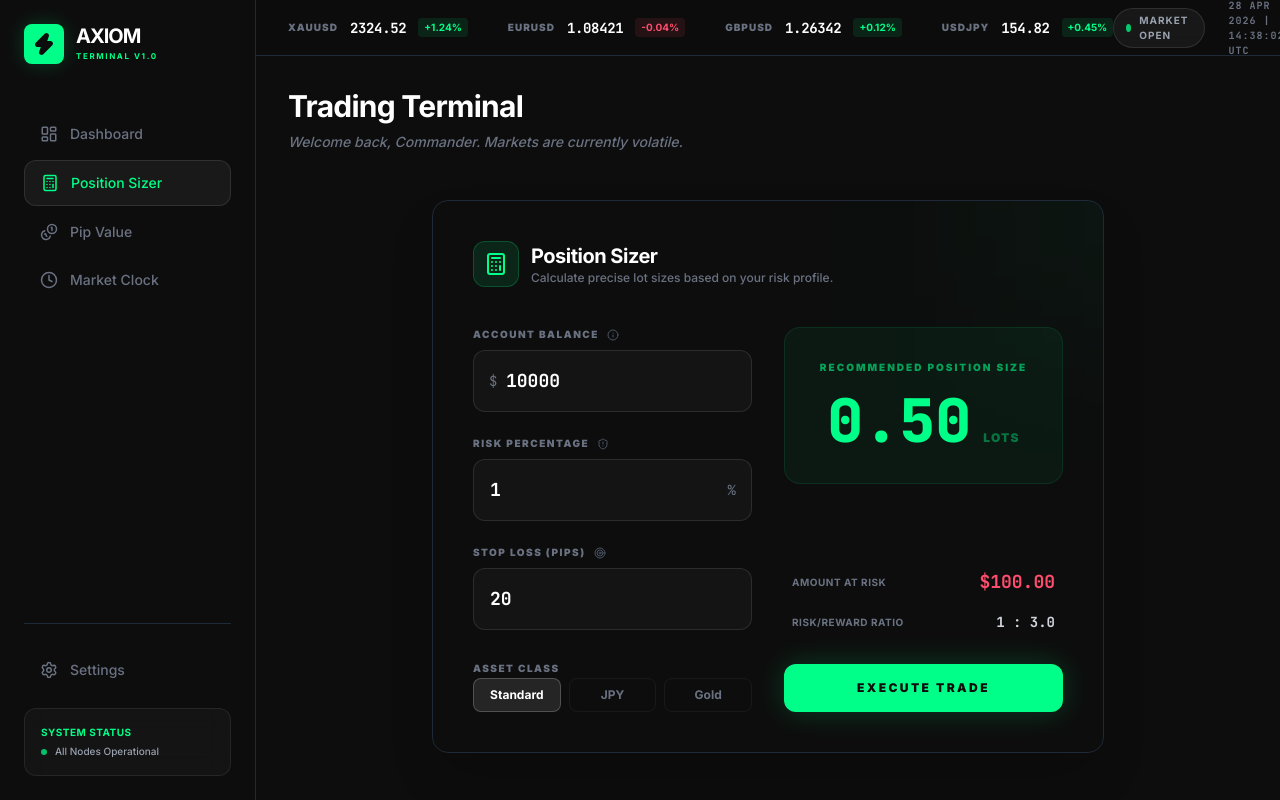
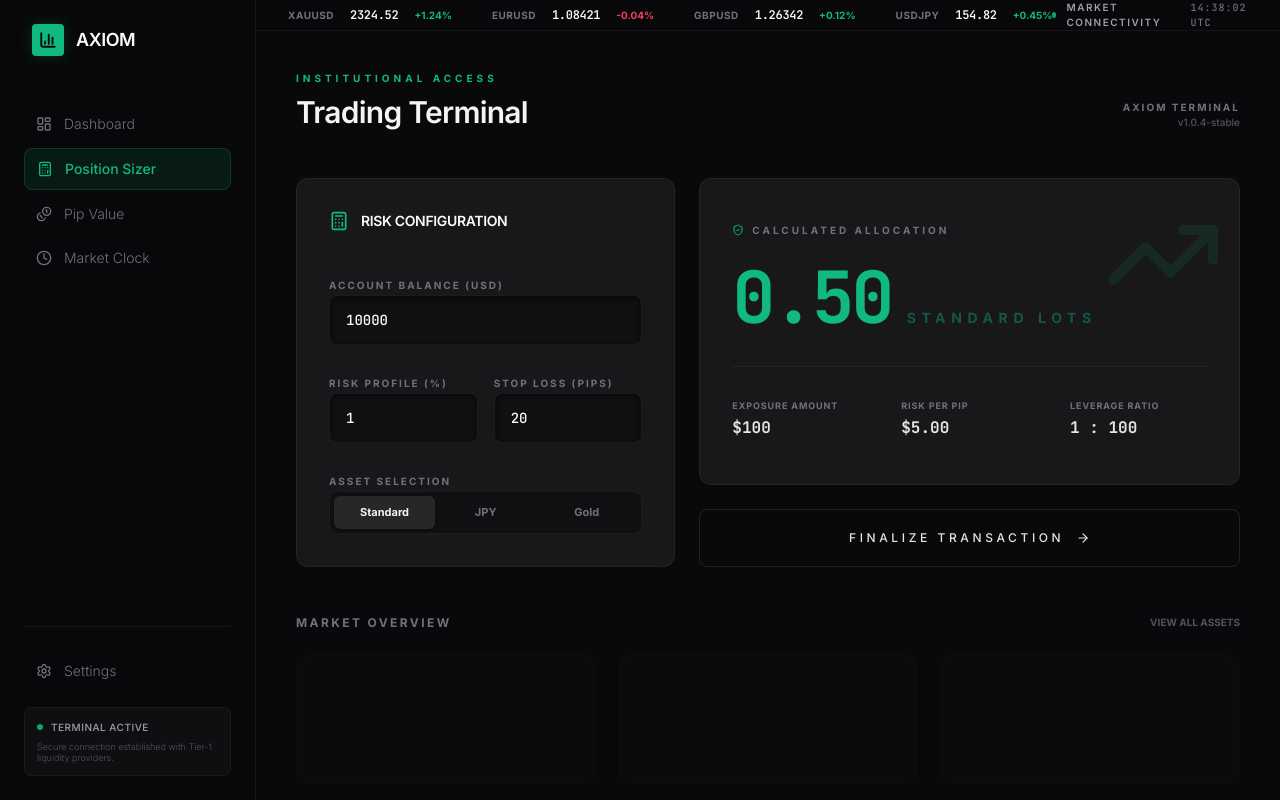
Before and after one commit to Ramelio-bot/Axiom, a Next.js app: page / in a window 1280 px wide. Built offline with nearby package versions, Linux system fonts and the light colour scheme.

Commit message:
design: complete overhaul to Premium Fintech Terminal aesthetic

```diff
--- a/src/app/globals.css
+++ b/src/app/globals.css
@@ -1,58 +1,76 @@
 @import "tailwindcss";
 
 :root {
-  --background: #0D0D0D;
-  --foreground: #FFFFFF;
-  --obsidian: #0D0D0D;
-  --neon-mint: #00FF88;
-  --soft-rose: #FF4D6D;
-  --border-muted: #1F2937;
+  --background: #09090b; /* Zinc-950 */
+  --foreground: #fafafa;
+  --emerald: #10b981;
+  --soft-rose: #f43f5e;
+  --slate-900: #0f172a;
+  --zinc-900: #18181b;
+  --border-ultra-thin: rgba(255, 255, 255, 0.05);
 }
 
 @theme inline {
   --color-background: var(--background);
   --color-foreground: var(--foreground);
-  --color-obsidian: var(--obsidian);
-  --color-neon-mint: var(--neon-mint);
+  --color-emerald: var(--emerald);
   --color-soft-rose: var(--soft-rose);
-  --color-border-muted: var(--border-muted);
+  --color-slate-900: var(--slate-900);
+  --color-zinc-900: var(--zinc-900);
+  --color-border-thin: var(--border-ultra-thin);
 
   --font-inter: var(--font-inter);
   --font-mono: var(--font-jetbrains-mono);
 
-  --backdrop-blur-glass: 12px;
+  --backdrop-blur-terminal: 24px;
 }
 
 body {
   background-color: var(--background);
   color: var(--foreground);
   font-family: var(--font-inter), sans-serif;
+  font-weight: 300; /* Light by default */
 }
 
-.glass-card {
-  background: rgba(255, 255, 255, 0.03);
-  backdrop-filter: blur(12px);
-  border: 1px solid rgba(255, 255, 255, 0.08);
+.terminal-card {
+  background-color: var(--zinc-900);
+  backdrop-filter: blur(24px);
+  border: 1px solid var(--border-ultra-thin);
   border-radius: 12px;
 }
 
+.input-inner-shadow {
+  box-shadow: inset 0 2px 4px 0 rgba(0, 0, 0, 0.5);
+}
+
 .pulsing-dot {
-  width: 8px;
-  height: 8px;
-  background-color: var(--neon-mint);
+  width: 6px;
+  height: 6px;
+  background-color: var(--emerald);
   border-radius: 50%;
-  box-shadow: 0 0 0 0 rgba(0, 255, 136, 0.7);
-  animation: pulse 1.5s infinite;
+  box-shadow: 0 0 0 0 rgba(16, 185, 129, 0.4);
+  animation: pulse 2s infinite;
 }
 
 @keyframes pulse {
   0% {
-    box-shadow: 0 0 0 0 rgba(0, 255, 136, 0.7);
+    box-shadow: 0 0 0 0 rgba(16, 185, 129, 0.4);
   }
   70% {
-    box-shadow: 0 0 0 10px rgba(0, 255, 136, 0);
+    box-shadow: 0 0 0 8px rgba(16, 185, 129, 0);
   }
   100% {
-    box-shadow: 0 0 0 0 rgba(0, 255, 136, 0);
+    box-shadow: 0 0 0 0 rgba(16, 185, 129, 0);
   }
 }
+
+.custom-scrollbar::-webkit-scrollbar {
+  width: 4px;
+}
+.custom-scrollbar::-webkit-scrollbar-track {
+  background: transparent;
+}
+.custom-scrollbar::-webkit-scrollbar-thumb {
+  background: var(--border-ultra-thin);
+  border-radius: 10px;
+}
--- a/src/app/page.tsx
+++ b/src/app/page.tsx
@@ -4,50 +4,54 @@
 
 export default function Home() {
   return (
-    <div className="flex h-screen overflow-hidden bg-obsidian text-white">
-      {/* Sidebar - Fixed on the left */}
+    <div className="flex h-screen overflow-hidden bg-background text-foreground font-inter">
+      {/* Sidebar */}
       <Sidebar />
 
-      {/* Main Content Area */}
-      <div className="flex-1 flex flex-col min-w-0 overflow-y-auto">
-        {/* Top Price Bar */}
+      {/* Main Content */}
+      <div className="flex-1 flex flex-col min-w-0 overflow-y-auto custom-scrollbar">
         <PriceBar />
 
-        {/* Dynamic Page Content */}
-        <main className="flex-1 p-8">
-          <div className="max-w-6xl mx-auto">
-            <div className="mb-12">
-              <h1 className="text-3xl font-bold tracking-tight mb-2">Trading Terminal</h1>
-              <p className="text-gray-500 font-medium italic text-sm">Welcome back, Commander. Markets are currently volatile.</p>
+        <main className="flex-1 p-10 max-w-7xl mx-auto w-full">
+          <header className="mb-12 flex items-end justify-between">
+            <div>
+              <p className="text-[10px] font-bold text-emerald uppercase tracking-[0.4em] mb-2">Institutional Access</p>
+              <h1 className="text-3xl font-semibold tracking-tight text-zinc-100">Trading Terminal</h1>
             </div>
+            <div className="text-right">
+              <p className="text-[10px] font-bold text-zinc-500 uppercase tracking-[0.2em]">Axiom Terminal</p>
+              <p className="text-[10px] text-zinc-600 font-medium">v1.0.4-stable</p>
+            </div>
+          </header>
 
-            {/* Position Sizer Tool */}
-            <PositionSizer />
+          <PositionSizer />
 
-            {/* Placeholder for other components */}
-            <div className="grid grid-cols-1 md:grid-cols-2 gap-6 mt-12 opacity-30 pointer-events-none">
-              <div className="h-48 glass-card border-border-muted p-6">
-                <div className="w-1/3 h-4 bg-white/10 rounded mb-4" />
-                <div className="w-full h-24 bg-white/5 rounded" />
-              </div>
-              <div className="h-48 glass-card border-border-muted p-6">
-                <div className="w-1/3 h-4 bg-white/10 rounded mb-4" />
-                <div className="w-full h-24 bg-white/5 rounded" />
-              </div>
+          {/* Dashboard Preview Section (Locked/Placeholder) */}
+          <section className="mt-12">
+            <div className="flex items-center justify-between mb-6">
+              <h3 className="text-xs font-bold uppercase tracking-[0.2em] text-zinc-500">Market Overview</h3>
+              <span className="text-[10px] text-zinc-600 font-bold uppercase cursor-not-allowed">View All Assets</span>
             </div>
-          </div>
+            <div className="grid grid-cols-1 md:grid-cols-3 gap-6 opacity-20 grayscale pointer-events-none">
+              {[1, 2, 3].map((i) => (
+                <div key={i} className="h-32 terminal-card border-dashed" />
+              ))}
+            </div>
+          </section>
         </main>
 
-        {/* Footer info bar */}
-        <div className="h-8 border-t border-border-muted bg-obsidian flex items-center px-8 justify-between">
-          <div className="flex items-center gap-4">
-            <span className="text-[9px] font-bold text-gray-600 uppercase tracking-widest">Connectivity: <span className="text-neon-mint">Excellent</span></span>
-            <span className="text-[9px] font-bold text-gray-600 uppercase tracking-widest">Latency: <span className="text-neon-mint">12ms</span></span>
+        <footer className="h-10 border-t border-border-thin bg-background/50 flex items-center px-8 justify-between">
+          <div className="flex items-center gap-6">
+            <div className="flex items-center gap-2">
+              <div className="w-1 h-1 rounded-full bg-emerald" />
+              <span className="text-[9px] font-bold text-zinc-500 uppercase tracking-widest">System Online</span>
+            </div>
+            <span className="text-[9px] font-bold text-zinc-600 uppercase tracking-widest">Latency: 12ms</span>
           </div>
-          <div className="text-[9px] font-bold text-gray-600 uppercase tracking-widest">
+          <div className="text-[9px] font-bold text-zinc-600 uppercase tracking-widest">
             Axiom Intelligence Systems © 2026
           </div>
-        </div>
+        </footer>
       </div>
     </div>
   );
--- a/src/components/PositionSizer.tsx
+++ b/src/components/PositionSizer.tsx
@@ -1,7 +1,7 @@
 "use client";
 
 import React, { useState, useEffect } from "react";
-import { Info, Calculator, Target, ShieldAlert } from "lucide-react";
+import { Info, Calculator, Target, ShieldCheck, ArrowRight, TrendingUp } from "lucide-react";
 import { motion } from "framer-motion";
 
 export default function PositionSizer() {
@@ -16,12 +16,9 @@
     const rsk = parseFloat(risk) || 0;
     const sl = parseFloat(stopLoss) || 0;
 
-    // Logic: (Balance * (Risk/100)) / (StopLossPips * PipValue)
-    // Standard Lot = 100,000 units. Pip Value for 1.0 lot is typically $10 for 5-decimal pairs.
     let pipValue = 10;
-
-    if (asset === "JPY") pipValue = 10; // Simple approximation for standard 1.0 lot
-    if (asset === "Gold") pipValue = 10; // XAUUSD standard lot (100oz), 1 pip (0.10) = $10
+    if (asset === "JPY") pipValue = 10;
+    if (asset === "Gold") pipValue = 10;
 
     if (sl > 0 && bal > 0) {
       const riskAmount = bal * (rsk / 100);
@@ -33,82 +30,63 @@
   }, [balance, risk, stopLoss, asset]);
 
   return (
-    <motion.div
-      initial={{ opacity: 0, y: 20 }}
-      animate={{ opacity: 1, y: 0 }}
-      className="max-w-2xl mx-auto mt-12 p-10 bg-obsidian border border-border-muted rounded-2xl shadow-2xl relative overflow-hidden"
-    >
-      {/* Decorative gradient blur */}
-      <div className="absolute top-0 right-0 w-64 h-64 bg-neon-mint/5 blur-[100px] -mr-32 -mt-32" />
+    <div className="grid grid-cols-1 lg:grid-cols-12 gap-6 mt-8">
+      {/* Left Column: Input Form */}
+      <motion.div
+        initial={{ opacity: 0, x: -20 }}
+        animate={{ opacity: 1, x: 0 }}
+        className="lg:col-span-5 p-8 terminal-card"
+      >
+        <div className="flex items-center gap-3 mb-10">
+          <Calculator className="text-emerald" size={20} />
+          <h2 className="text-sm font-semibold tracking-tight uppercase">Risk Configuration</h2>
+        </div>
 
-      <div className="flex items-center gap-3 mb-10 relative z-10">
-        <div className="p-2.5 bg-neon-mint/10 rounded-xl border border-neon-mint/20">
-          <Calculator className="text-neon-mint" size={24} />
-        </div>
-        <div>
-          <h2 className="text-xl font-bold tracking-tight">Position Sizer</h2>
-          <p className="text-xs text-gray-500 font-medium">Calculate precise lot sizes based on your risk profile.</p>
-        </div>
-      </div>
-
-      <div className="grid grid-cols-1 md:grid-cols-2 gap-8 relative z-10">
         <div className="space-y-6">
           <div className="space-y-2">
-            <label className="text-[10px] font-black uppercase tracking-[0.15em] text-gray-500 flex items-center gap-2">
-              Account Balance <Info size={12} className="text-gray-600" />
-            </label>
+            <label className="text-[10px] font-bold uppercase tracking-[0.2em] text-zinc-500">Account Balance (USD)</label>
             <div className="relative group">
-              <span className="absolute left-4 top-1/2 -translate-y-1/2 text-gray-500 font-mono text-sm group-focus-within:text-neon-mint transition-colors">$</span>
               <input
                 type="number"
                 value={balance}
                 onChange={(e) => setBalance(e.target.value)}
-                className="w-full bg-white/[0.03] border border-white/10 rounded-xl px-8 py-4 font-mono text-lg font-bold focus:outline-none focus:border-neon-mint/50 focus:bg-white/[0.05] transition-all"
-                placeholder="0.00"
+                className="w-full bg-zinc-950/50 border border-white/5 rounded-lg px-4 py-3.5 font-mono text-sm font-medium focus:outline-none focus:border-emerald/30 transition-all input-inner-shadow tabular-nums"
+              />
+            </div>
+          </div>
+
+          <div className="grid grid-cols-2 gap-4">
+            <div className="space-y-2">
+              <label className="text-[10px] font-bold uppercase tracking-[0.2em] text-zinc-500">Risk Profile (%)</label>
+              <input
+                type="number"
+                value={risk}
+                onChange={(e) => setRisk(e.target.value)}
+                className="w-full bg-zinc-950/50 border border-white/5 rounded-lg px-4 py-3.5 font-mono text-sm font-medium focus:outline-none focus:border-emerald/30 transition-all input-inner-shadow tabular-nums"
+              />
+            </div>
+            <div className="space-y-2">
+              <label className="text-[10px] font-bold uppercase tracking-[0.2em] text-zinc-500">Stop Loss (Pips)</label>
+              <input
+                type="number"
+                value={stopLoss}
+                onChange={(e) => setStopLoss(e.target.value)}
+                className="w-full bg-zinc-950/50 border border-white/5 rounded-lg px-4 py-3.5 font-mono text-sm font-medium focus:outline-none focus:border-emerald/30 transition-all input-inner-shadow tabular-nums"
               />
             </div>
           </div>
 
           <div className="space-y-2">
-            <label className="text-[10px] font-black uppercase tracking-[0.15em] text-gray-500 flex items-center gap-2">
-              Risk Percentage <ShieldAlert size={12} className="text-gray-600" />
-            </label>
-            <div className="relative group">
-              <span className="absolute right-4 top-1/2 -translate-y-1/2 text-gray-500 font-mono text-sm group-focus-within:text-neon-mint transition-colors">%</span>
-              <input
-                type="number"
-                value={risk}
-                onChange={(e) => setRisk(e.target.value)}
-                className="w-full bg-white/[0.03] border border-white/10 rounded-xl px-4 py-4 font-mono text-lg font-bold focus:outline-none focus:border-neon-mint/50 focus:bg-white/[0.05] transition-all"
-                placeholder="1.0"
-              />
-            </div>
-          </div>
-
-          <div className="space-y-2">
-            <label className="text-[10px] font-black uppercase tracking-[0.15em] text-gray-500 flex items-center gap-2">
-              Stop Loss (Pips) <Target size={12} className="text-gray-600" />
-            </label>
-            <input
-              type="number"
-              value={stopLoss}
-              onChange={(e) => setStopLoss(e.target.value)}
-              className="w-full bg-white/[0.03] border border-white/10 rounded-xl px-4 py-4 font-mono text-lg font-bold focus:outline-none focus:border-neon-mint/50 focus:bg-white/[0.05] transition-all"
-              placeholder="20"
-            />
-          </div>
-
-          <div className="space-y-2">
-            <label className="text-[10px] font-black uppercase tracking-[0.15em] text-gray-500">Asset Class</label>
-            <div className="flex gap-2">
+            <label className="text-[10px] font-bold uppercase tracking-[0.2em] text-zinc-500">Asset Selection</label>
+            <div className="flex p-1 bg-zinc-950/50 border border-white/5 rounded-lg">
               {["Standard", "JPY", "Gold"].map((type) => (
                 <button
                   key={type}
                   onClick={() => setAsset(type)}
-                  className={`flex-1 py-2 rounded-lg text-xs font-bold transition-all border ${
+                  className={`flex-1 py-2 rounded-md text-[11px] font-bold transition-all ${
                     asset === type
-                      ? "bg-white/10 border-white/20 text-white"
-                      : "bg-transparent border-white/5 text-gray-500 hover:bg-white/5"
+                      ? "bg-zinc-800 text-zinc-100 shadow-sm"
+                      : "text-zinc-500 hover:text-zinc-300"
                   }`}
                 >
                   {type}
@@ -117,36 +95,56 @@
             </div>
           </div>
         </div>
+      </motion.div>
 
-        <div className="flex flex-col justify-between">
-          <div className="p-8 rounded-2xl bg-neon-mint/5 border border-neon-mint/10 flex flex-col items-center justify-center text-center relative overflow-hidden group">
-            <div className="absolute inset-0 bg-neon-mint/5 opacity-0 group-hover:opacity-100 transition-opacity" />
-            <p className="text-[10px] font-black uppercase tracking-[0.2em] text-neon-mint/60 mb-4 relative z-10">Recommended Position Size</p>
-            <div className="flex items-baseline gap-3 relative z-10">
-              <span className="text-6xl font-mono font-black text-neon-mint tabular-nums">
+      {/* Right Column: Visualization & Results */}
+      <motion.div
+        initial={{ opacity: 0, x: 20 }}
+        animate={{ opacity: 1, x: 0 }}
+        className="lg:col-span-7 flex flex-col gap-6"
+      >
+        <div className="p-8 terminal-card flex-1 flex flex-col justify-center relative overflow-hidden">
+          <div className="absolute top-0 right-0 p-4 opacity-10">
+            <TrendingUp size={120} className="text-emerald" />
+          </div>
+
+          <div className="relative z-10 text-center lg:text-left">
+            <p className="text-[10px] font-bold uppercase tracking-[0.3em] text-zinc-500 mb-6 flex items-center justify-center lg:justify-start gap-2">
+              <ShieldCheck size={12} className="text-emerald" /> Calculated Allocation
+            </p>
+            <div className="flex flex-col lg:flex-row lg:items-baseline gap-2 lg:gap-4 mb-8">
+              <span className="text-7xl font-mono font-bold text-emerald tracking-tighter tabular-nums">
                 {lotSize.toFixed(2)}
               </span>
-              <span className="text-xs font-black text-neon-mint/40 tracking-widest">LOTS</span>
+              <span className="text-sm font-bold text-emerald/40 tracking-[0.4em] uppercase">Standard Lots</span>
+            </div>
+
+            <div className="grid grid-cols-2 lg:grid-cols-3 gap-8 pt-8 border-t border-white/5">
+              <div>
+                <p className="text-[9px] font-bold text-zinc-500 uppercase tracking-widest mb-1">Exposure Amount</p>
+                <p className="font-mono text-base font-bold text-zinc-200 tabular-nums">
+                  ${(parseFloat(balance) * (parseFloat(risk) / 100)).toLocaleString()}
+                </p>
+              </div>
+              <div>
+                <p className="text-[9px] font-bold text-zinc-500 uppercase tracking-widest mb-1">Risk per Pip</p>
+                <p className="font-mono text-base font-bold text-zinc-200 tabular-nums">
+                  ${((parseFloat(balance) * (parseFloat(risk) / 100)) / (parseFloat(stopLoss) || 1)).toFixed(2)}
+                </p>
+              </div>
+              <div className="hidden lg:block">
+                <p className="text-[9px] font-bold text-zinc-500 uppercase tracking-widest mb-1">Leverage Ratio</p>
+                <p className="font-mono text-base font-bold text-zinc-200 tabular-nums">1 : 100</p>
+              </div>
             </div>
           </div>
+        </div>
 
-          <div className="mt-8 space-y-4">
-            <div className="flex justify-between items-center px-2">
-              <span className="text-[10px] font-bold text-gray-500 uppercase tracking-wider">Amount at Risk</span>
-              <span className="font-mono text-lg font-bold text-soft-rose">
-                ${(parseFloat(balance) * (parseFloat(risk) / 100)).toFixed(2)}
-              </span>
-            </div>
-            <div className="flex justify-between items-center px-2">
-              <span className="text-[10px] font-bold text-gray-500 uppercase tracking-wider">Risk/Reward Ratio</span>
-              <span className="font-mono text-sm font-bold text-gray-300">1 : 3.0</span>
-            </div>
-            <button className="w-full bg-neon-mint text-obsidian font-black text-xs uppercase tracking-[0.2em] py-4 rounded-xl shadow-[0_0_30px_rgba(0,255,136,0.2)] hover:shadow-[0_0_40px_rgba(0,255,136,0.3)] hover:-translate-y-0.5 transition-all active:translate-y-0 mt-4">
-              Execute Trade
-            </button>
-          </div>
-        </div>
-      </div>
-    </motion.div>
+        <button className="w-full bg-transparent border border-white/10 hover:border-white/30 text-zinc-200 font-medium text-xs uppercase tracking-[0.3em] py-5 rounded-lg transition-all flex items-center justify-center gap-3 group">
+          Finalize Transaction
+          <ArrowRight size={14} className="group-hover:translate-x-1 transition-transform" />
+        </button>
+      </motion.div>
+    </div>
   );
 }
--- a/src/components/PriceBar.tsx
+++ b/src/components/PriceBar.tsx
@@ -1,7 +1,6 @@
 "use client";
 
 import React from "react";
-import { motion } from "framer-motion";
 
 const assets = [
   { name: "XAUUSD", price: "2324.52", change: "+1.24%" },
@@ -12,13 +11,13 @@
 
 export default function PriceBar() {
   return (
-    <div className="h-14 border-b border-border-muted flex items-center px-8 justify-between bg-obsidian/50 backdrop-blur-md sticky top-0 z-20">
+    <div className="h-12 border-b border-border-thin flex items-center px-8 justify-between bg-background/50 backdrop-blur-terminal sticky top-0 z-20">
       <div className="flex items-center gap-10">
         {assets.map((asset, index) => (
-          <div key={index} className="flex items-center gap-3">
-            <span className="text-[10px] font-black text-gray-500 tracking-widest">{asset.name}</span>
-            <span className="font-mono text-sm font-bold tracking-tight">{asset.price}</span>
-            <span className={`text-[10px] font-bold px-1.5 py-0.5 rounded ${asset.change.startsWith("+") ? "text-neon-mint bg-neon-mint/10" : "text-soft-rose bg-soft-rose/10"}`}>
+          <div key={index} className="flex items-center gap-4">
+            <span className="text-[10px] font-bold text-zinc-500 tracking-wider">{asset.name}</span>
+            <span className="font-mono text-xs font-semibold tracking-tight tabular-nums">{asset.price}</span>
+            <span className={`text-[10px] font-bold ${asset.change.startsWith("+") ? "text-emerald" : "text-soft-rose"}`}>
               {asset.change}
             </span>
           </div>
@@ -26,12 +25,12 @@
       </div>
 
       <div className="flex items-center gap-6">
-        <div className="flex items-center gap-2 px-3 py-1 bg-white/5 rounded-full border border-white/10">
+        <div className="flex items-center gap-2.5">
           <div className="pulsing-dot" />
-          <span className="text-[10px] font-bold text-gray-400 uppercase tracking-widest">Market Open</span>
+          <span className="text-[10px] font-semibold text-zinc-400 uppercase tracking-[0.15em]">Market Connectivity</span>
         </div>
-        <div className="text-[10px] text-gray-500 font-bold uppercase tracking-widest font-mono">
-          28 APR 2026 | 14:38:02 UTC
+        <div className="text-[10px] text-zinc-500 font-medium uppercase tracking-widest font-mono">
+          14:38:02 UTC
         </div>
       </div>
     </div>
--- a/src/components/Sidebar.tsx
+++ b/src/components/Sidebar.tsx
@@ -7,9 +7,8 @@
   Coins,
   Clock,
   Settings,
-  Zap
+  BarChart3
 } from "lucide-react";
-import { motion } from "framer-motion";
 
 const navItems = [
   { icon: LayoutDashboard, label: "Dashboard", active: false },
@@ -20,44 +19,41 @@
 
 export default function Sidebar() {
   return (
-    <div className="w-64 h-full border-r border-border-muted flex flex-col p-6 bg-obsidian z-10">
-      <div className="flex items-center gap-3 mb-12">
-        <div className="w-10 h-10 bg-neon-mint rounded-lg flex items-center justify-center shadow-[0_0_20px_rgba(0,255,136,0.2)]">
-          <Zap className="text-obsidian" size={24} fill="currentColor" />
+    <div className="w-64 h-full border-r border-border-thin flex flex-col p-6 bg-background/80 backdrop-blur-terminal z-10">
+      <div className="flex items-center gap-3 mb-12 px-2">
+        <div className="w-8 h-8 bg-emerald rounded flex items-center justify-center shadow-[0_0_15px_rgba(16,185,129,0.2)]">
+          <BarChart3 className="text-zinc-950" size={18} strokeWidth={2.5} />
         </div>
-        <div>
-          <h1 className="text-xl font-bold tracking-tighter leading-none">AXIOM</h1>
-          <p className="text-[8px] font-bold text-neon-mint tracking-[0.2em] uppercase mt-1">Terminal v1.0</p>
-        </div>
+        <h1 className="text-lg font-semibold tracking-tight">AXIOM</h1>
       </div>
 
       <nav className="flex-1 space-y-1">
         {navItems.map((item, index) => (
           <button
             key={index}
-            className={`w-full flex items-center gap-3 px-4 py-3 rounded-xl transition-all duration-200 group ${
+            className={`w-full flex items-center gap-3 px-3 py-2.5 rounded-lg transition-all duration-300 group ${
               item.active
-                ? "bg-white/5 text-neon-mint border border-white/10"
-                : "text-gray-500 hover:bg-white/5 hover:text-white"
+                ? "bg-emerald/10 text-emerald font-medium border border-emerald/20"
+                : "text-zinc-500 hover:bg-white/5 hover:text-zinc-200"
             }`}
           >
-            <item.icon size={18} className={item.active ? "text-neon-mint" : "text-gray-500 group-hover:text-white"} />
-            <span className="text-sm font-medium">{item.label}</span>
+            <item.icon size={16} className={item.active ? "text-emerald" : "text-zinc-500 group-hover:text-zinc-200"} />
+            <span className="text-sm">{item.label}</span>
           </button>
         ))}
       </nav>
 
-      <div className="mt-auto pt-6 border-t border-border-muted space-y-1">
-        <button className="w-full flex items-center gap-3 px-4 py-3 rounded-xl text-gray-500 hover:bg-white/5 hover:text-white transition-all duration-200">
-          <Settings size={18} />
-          <span className="text-sm font-medium">Settings</span>
+      <div className="mt-auto pt-6 border-t border-border-thin space-y-1">
+        <button className="w-full flex items-center gap-3 px-3 py-2.5 rounded-lg text-zinc-500 hover:bg-white/5 hover:text-zinc-200 transition-all duration-300">
+          <Settings size={16} />
+          <span className="text-sm">Settings</span>
         </button>
-        <div className="px-4 py-4 mt-4 glass-card bg-neon-mint/5 border-neon-mint/10">
-          <p className="text-[10px] font-bold text-neon-mint uppercase tracking-wider mb-1">System Status</p>
-          <div className="flex items-center gap-2">
-            <div className="w-1.5 h-1.5 rounded-full bg-neon-mint animate-pulse" />
-            <span className="text-[10px] text-gray-400 font-medium">All Nodes Operational</span>
+        <div className="px-3 py-3 mt-4 rounded-lg bg-zinc-900/50 border border-border-thin">
+          <div className="flex items-center gap-2 mb-1.5">
+            <div className="pulsing-dot" />
+            <span className="text-[10px] text-zinc-400 font-medium uppercase tracking-wider">Terminal Active</span>
           </div>
+          <p className="text-[9px] text-zinc-600 leading-tight">Secure connection established with Tier-1 liquidity providers.</p>
         </div>
       </div>
     </div>
```
